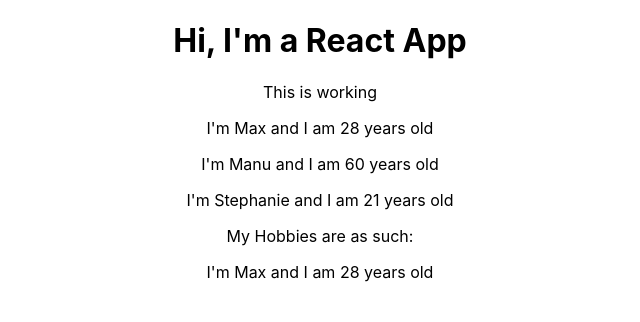
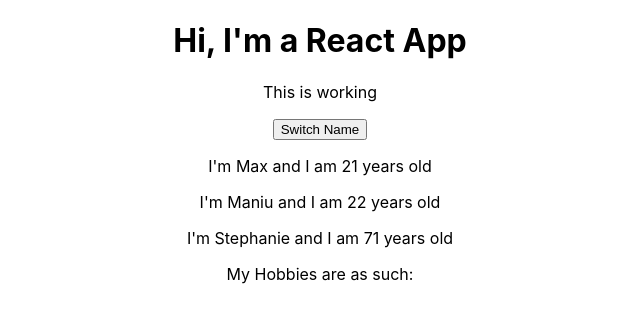
Before and after one commit to vernonsyncere/reactudemy, a React (Create React App) app: page / in a window 1280 px wide. Shown: the top 322 px of the page, without its empty margins (320-960 px from the left). Built offline with nearby package versions, Linux system fonts and the light colour scheme.

Commit message:
using react Hook useState. using setUseState

```diff
--- a/src/App.js
+++ b/src/App.js
@@ -1,19 +1,44 @@
-import React, { Component} from 'react';
+import React, { useState } from 'react';
 import './App.css';
 import Person from './Person/Person';
 
-function App() {
+const App = props => {
+  const [personsState, setPersonsState] = useState({
+    persons: [
+      {name: 'Max', age: 21},
+      {name: 'Maniu', age: 22},
+      {name: 'Stephanie', age: 71}
+    ],
+    otherState: 'Some other Value'
+  });
+
+  const switchNameHandler = () => {
+    // console.log("Was Clicked");
+    setPersonsState({
+      persons: [
+        {name: 'Maximillion', age: 26},
+        {name: 'Maniu', age: 22},
+        {name: 'Stephanie', age: 21}
+      ],
+
+    })
+  }
+
+
     return (
+
       <div className="App">
         <h1>Hi, I'm a React App</h1>
         <p>This is working</p>
-      <Person name='Max' age='28'/>
-      <Person name='Manu' age='60'/>
-      <Person name='Stephanie' age='21'>My Hobbies are as such:</Person>
-      <Person name='Max' age='28'/>
+        <button onClick={switchNameHandler}>Switch Name</button>
+        <Person name={personsState.persons[0].name} age={personsState.persons[0].age}/>
+        <Person name={personsState.persons[1].name} age={personsState.persons[1].age}/>
+        <Person name={personsState.persons[2].name} age={personsState.persons[2].age}>My Hobbies are as such:</Person>
       </div>
 
     );
+
+
 }
 
 export default App;
```
Lines whose indentation alone changed are shown as unchanged.
